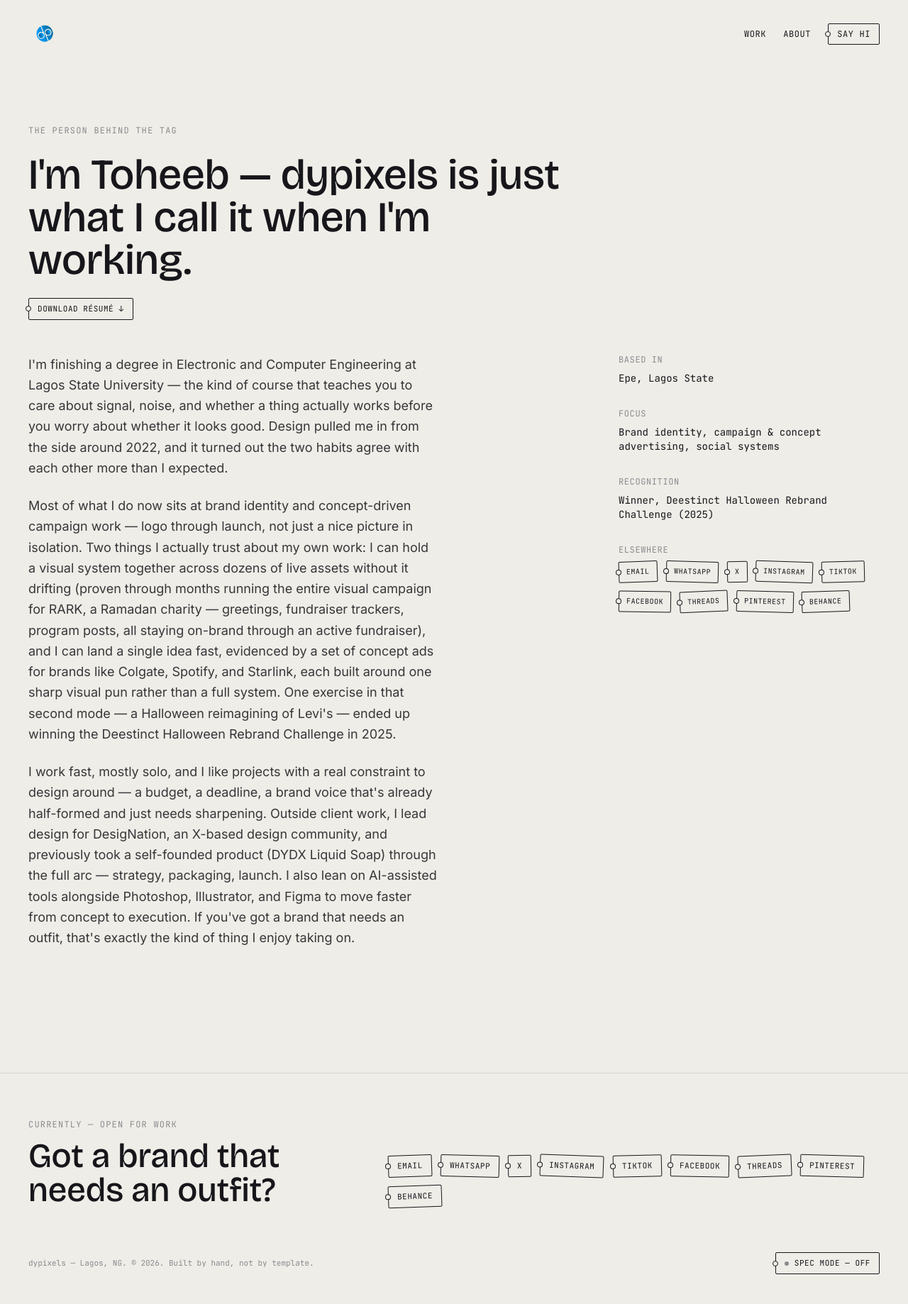
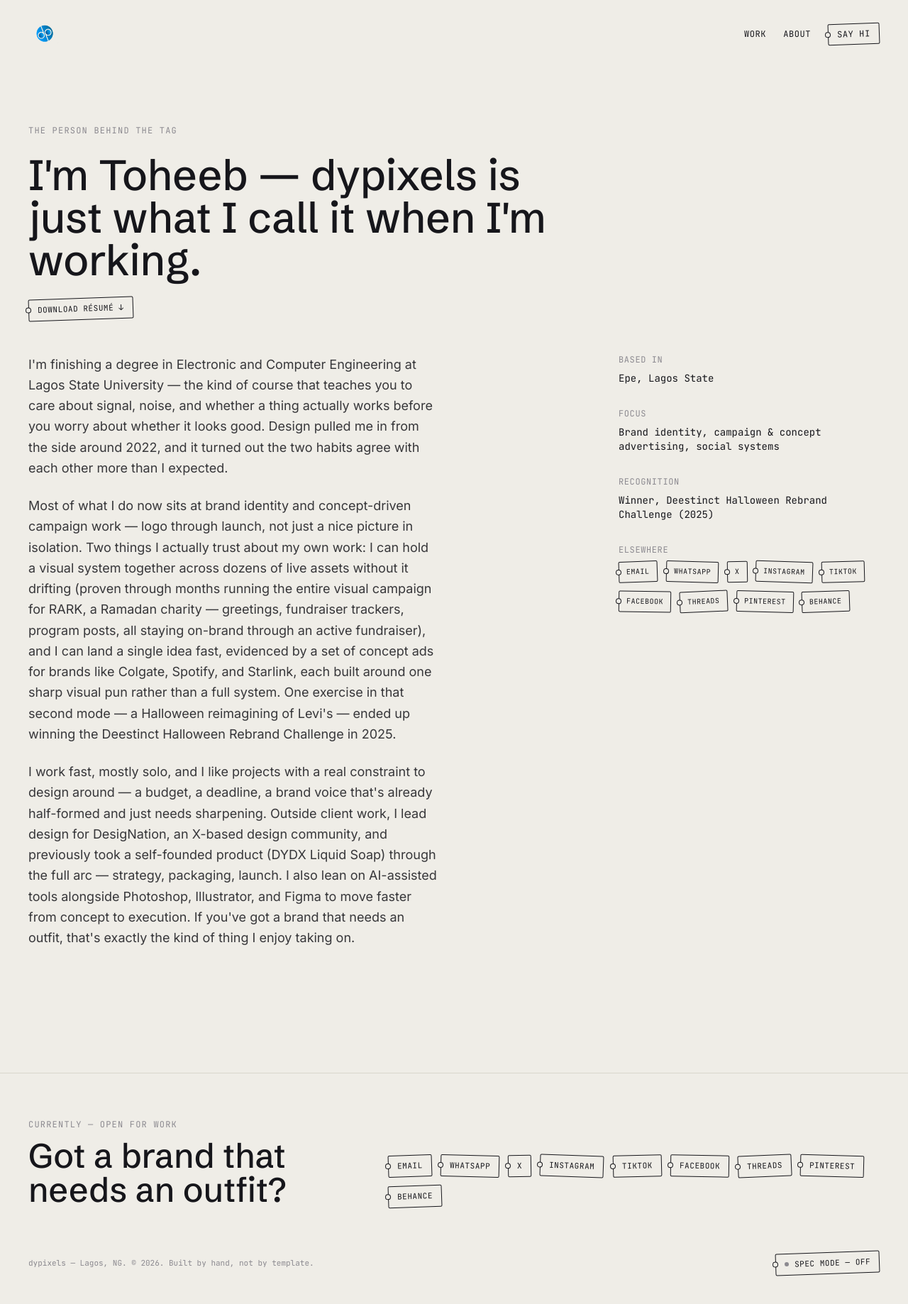
Before and after one commit to Toheeb6139/dypixels, a Next.js app: page /about in a window 1280 px wide. Shown: the top 1838 px of the page at 71% size. Built offline with nearby package versions, Linux system fonts and the light colour scheme.

Commit message:
Add files via upload

```diff
--- a/app/globals.css
+++ b/app/globals.css
@@ -33,11 +33,21 @@ body {
   outline-offset: 3px;
 }
 
-/* the docket tag — perforated hang-tag motif, the site's signature element */
+/* the docket tag — perforated hang-tag motif, the site's signature element.
+   Every docket rests at a slight tilt (--tilt, default -2deg) and flips
+   to the opposite angle on hover. Individual tags can override --tilt
+   inline for variety (see SocialLinks.tsx); anything that doesn't sits
+   at the default. */
 .docket {
   position: relative;
   border: 1px solid #16161b;
   border-radius: 2px;
+  transform: rotate(var(--tilt, -2deg));
+  transition: transform 0.25s ease;
+}
+
+.docket:hover {
+  transform: rotate(calc(var(--tilt, -2deg) * -1));
 }
 
 .docket::before {
--- a/app/layout.tsx
+++ b/app/layout.tsx
@@ -1,9 +1,9 @@
 import type { Metadata } from "next";
-import { Bricolage_Grotesque, Inter, JetBrains_Mono } from "next/font/google";
+import { Schibsted_Grotesk, Inter, JetBrains_Mono } from "next/font/google";
 import "./globals.css";
 import { SpecModeOverlay } from "@/components/SpecMode";
 
-const display = Bricolage_Grotesque({
+const display = Schibsted_Grotesk({
   subsets: ["latin"],
   variable: "--font-display",
   weight: ["500", "600", "700", "800"],
--- a/app/page.tsx
+++ b/app/page.tsx
@@ -2,7 +2,6 @@ import { Nav } from "@/components/Nav";
 import { Footer } from "@/components/Footer";
 import { ProjectCard } from "@/components/ProjectCard";
 import { FeaturedProject } from "@/components/FeaturedProject";
-import { Tag } from "@/components/Tag";
 import { Ticker } from "@/components/Ticker";
 import { Reveal } from "@/components/Reveal";
 import { getPublishedProjects } from "@/lib/projects";
@@ -18,7 +17,10 @@ export default async function Home() {
       <Nav />
 
       {/* Hero — the thesis of the page */}
-      <section className="min-h-[80vh] flex flex-col justify-center px-6 md:px-10">
+      <section
+        className="spec-mark min-h-[80vh] flex flex-col justify-center px-6 md:px-10"
+        data-spec-label="HERO"
+      >
         <p className="font-mono text-xs uppercase tracking-widest text-mute mb-2 md:mb-3">
           Brand &amp; visual identity designer, based in Lagos, Nigeria — open for work
         </p>
@@ -44,7 +46,6 @@ export default async function Home() {
 
         <p className="font-body text-lg md:text-xl max-w-xl mt-8 text-ink/80 leading-relaxed">
           I design the identity, the visuals, the whole outfit.
-          <Tag>Toheeb, a.k.a dypixels</Tag>
         </p>
       </section>
 
@@ -53,7 +54,11 @@ export default async function Home() {
       {featured && <FeaturedProject project={featured} />}
 
       {/* Work */}
-      <section id="work" className="px-6 md:px-10 py-16 md:py-24">
+      <section
+        id="work"
+        className="spec-mark px-6 md:px-10 py-16 md:py-24"
+        data-spec-label="WORK GRID"
+      >
         <div className="flex items-baseline justify-between mb-12">
           <h2 className="font-display text-2xl md:text-3xl">More work</h2>
           <span className="font-mono text-xs text-mute uppercase tracking-wider">
@@ -78,7 +83,8 @@ export default async function Home() {
           </p>
           <a
             href="/about"
-            className="font-display text-3xl md:text-5xl leading-tight hover:text-flash transition-colors inline-block max-w-2xl"
+            className="spec-mark font-display text-3xl md:text-5xl leading-tight hover:text-flash transition-colors inline-block max-w-2xl"
+            data-spec-label="ABOUT TEASER"
           >
             I studied engineering, then decided brands needed me more than
             circuits did. Here's the rest of the story →
--- a/components/FeaturedProject.tsx
+++ b/components/FeaturedProject.tsx
@@ -8,7 +8,10 @@ export function FeaturedProject({ project }: { project: Project }) {
   return (
     <section className="px-6 md:px-10 pt-4 pb-16 md:pb-24">
       <Link href={`/work/${project.slug}`} className="group block">
-        <div className="relative w-full aspect-[16/10] overflow-hidden bg-ink mb-6 md:mb-8">
+        <div
+          className="spec-mark relative w-full aspect-[16/10] overflow-hidden bg-ink mb-6 md:mb-8"
+          data-spec-label="FEATURED COVER — 16:10"
+        >
           {project.cover_image ? (
             isVideoUrl(project.cover_image) ? (
               <video
@@ -34,7 +37,10 @@ export function FeaturedProject({ project }: { project: Project }) {
           )}
         </div>
 
-        <div className="flex flex-col md:flex-row md:items-end md:justify-between gap-4 md:gap-8">
+        <div
+          className="spec-mark flex flex-col md:flex-row md:items-end md:justify-between gap-4 md:gap-8"
+          data-spec-label="FEATURED META"
+        >
           <div className="max-w-2xl">
             <p className="font-mono text-[11px] uppercase tracking-widest text-mute mb-3">
               Featured · {project.year}
--- a/components/Footer.tsx
+++ b/components/Footer.tsx
@@ -5,19 +5,22 @@ export function Footer() {
   return (
     <footer
       id="contact"
-      className="w-full px-6 md:px-10 py-16 mt-24 border-t border-line"
+      className="spec-mark w-full px-6 md:px-10 py-16 mt-24 border-t border-line"
+      data-spec-label="FOOTER"
     >
       <div className="flex flex-col md:flex-row md:items-end justify-between gap-10">
         <div>
           <p className="font-mono text-xs uppercase tracking-widest text-mute mb-3">
             Currently — open for work
           </p>
-          <h2 className="font-display text-3xl md:text-5xl max-w-lg leading-[1.05]">
+          <h2 className="spec-mark font-display text-3xl md:text-5xl max-w-lg leading-[1.05]" data-spec-label="CTA">
             Got a brand that needs an outfit?
           </h2>
         </div>
 
-        <SocialLinks />
+        <div className="spec-mark" data-spec-label="SOCIAL LINKS">
+          <SocialLinks />
+        </div>
       </div>
 
       <div className="flex items-center justify-between mt-16 flex-wrap gap-4">
--- a/components/Nav.tsx
+++ b/components/Nav.tsx
@@ -3,7 +3,10 @@ import Image from "next/image";
 
 export function Nav() {
   return (
-    <header className="w-full px-4 sm:px-6 md:px-10 py-5 md:py-6 flex items-center justify-between gap-3">
+    <header
+      className="spec-mark w-full px-4 sm:px-6 md:px-10 py-5 md:py-6 flex items-center justify-between gap-3"
+      data-spec-label="NAV"
+    >
       <Link
         href="/"
         className="spec-mark inline-flex items-center shrink-0 hover:opacity-80 transition-opacity"
@@ -18,7 +21,10 @@ export function Nav() {
           priority
         />
       </Link>
-      <nav className="flex items-center gap-3 sm:gap-5 md:gap-6 font-mono text-[10px] sm:text-xs uppercase tracking-wider">
+      <nav
+        className="spec-mark flex items-center gap-3 sm:gap-5 md:gap-6 font-mono text-[10px] sm:text-xs uppercase tracking-wider"
+        data-spec-label="NAV LINKS"
+      >
         <Link href="/#work" className="hover:text-flash transition-colors">
           Work
         </Link>
--- a/components/ProjectCard.tsx
+++ b/components/ProjectCard.tsx
@@ -8,7 +8,8 @@ export function ProjectCard({ project }: { project: Project }) {
   return (
     <Link
       href={`/work/${project.slug}`}
-      className="group block border-b border-line pb-8 mb-8 last:border-none"
+      className="spec-mark group block border-b border-line pb-8 mb-8 last:border-none"
+      data-spec-label="PROJECT CARD"
     >
       <div
         className="spec-mark relative w-full aspect-[4/3] overflow-hidden bg-ink mb-4"
--- a/components/SocialLinks.tsx
+++ b/components/SocialLinks.tsx
@@ -1,3 +1,5 @@
+import type { CSSProperties } from "react";
+
 type SocialLink = {
   label: string;
   href: string;
@@ -34,8 +36,8 @@ export function SocialLinks({ compact = false }: { compact?: boolean }) {
             href={s.href}
             target={external ? "_blank" : undefined}
             rel={external ? "noopener noreferrer" : undefined}
-            style={{ transform: `rotate(${tilts[i % tilts.length]}deg)` }}
-            className={`docket inline-block bg-paper font-mono uppercase tracking-wider hover:text-flash hover:-translate-y-0.5 transition-all ${
+            style={{ "--tilt": `${tilts[i % tilts.length]}deg` } as CSSProperties}
+            className={`docket inline-block bg-paper font-mono uppercase tracking-wider hover:text-flash ${
               compact ? "px-2.5 py-1 text-[10px]" : "px-3 py-1.5 text-[11px]"
             }`}
           >
--- a/components/Ticker.tsx
+++ b/components/Ticker.tsx
@@ -5,7 +5,10 @@ export function Ticker() {
   const repeated = TICKER_TEXT.repeat(4);
 
   return (
-    <div className="w-full overflow-hidden bg-flash py-3">
+    <div
+      className="spec-mark w-full overflow-hidden bg-flash py-3 mb-10 md:mb-16"
+      data-spec-label="TICKER"
+    >
       <div className="ticker-track">
         <span className="font-mono text-xs md:text-sm uppercase tracking-widest text-paper whitespace-nowrap pr-4">
           {repeated}
```
Also changed, not shown: 1 other file (tests, documents, lock files or other folders).
